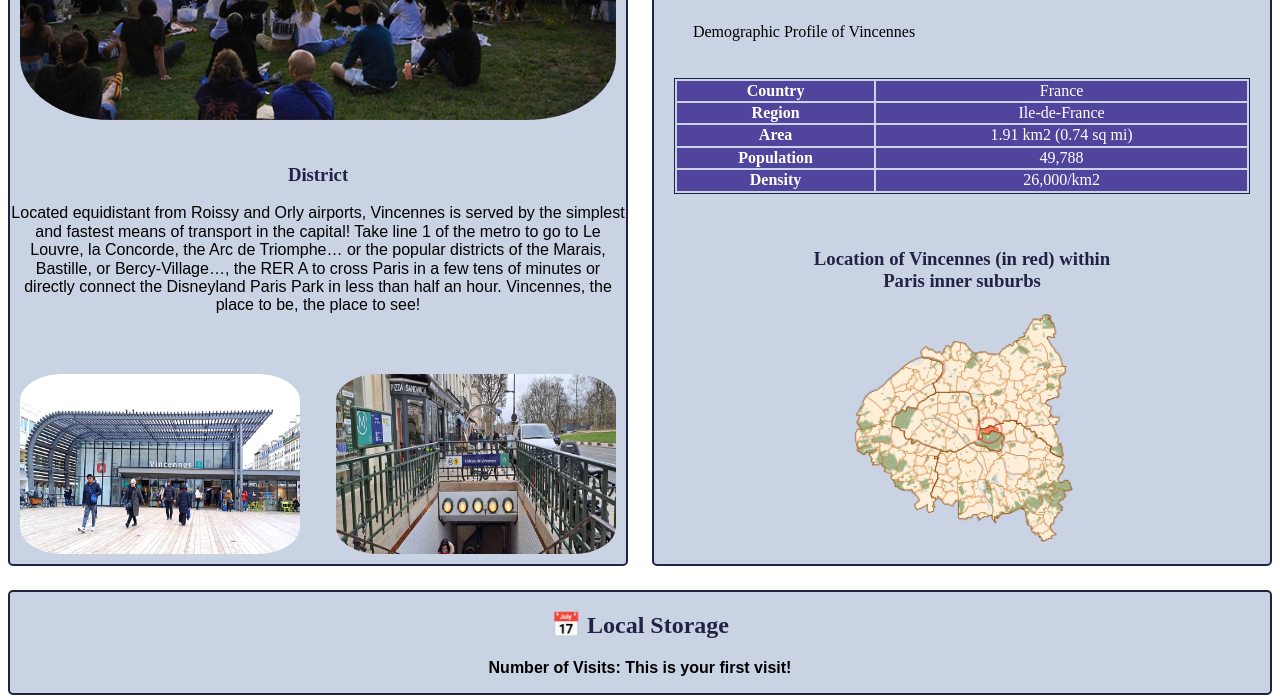
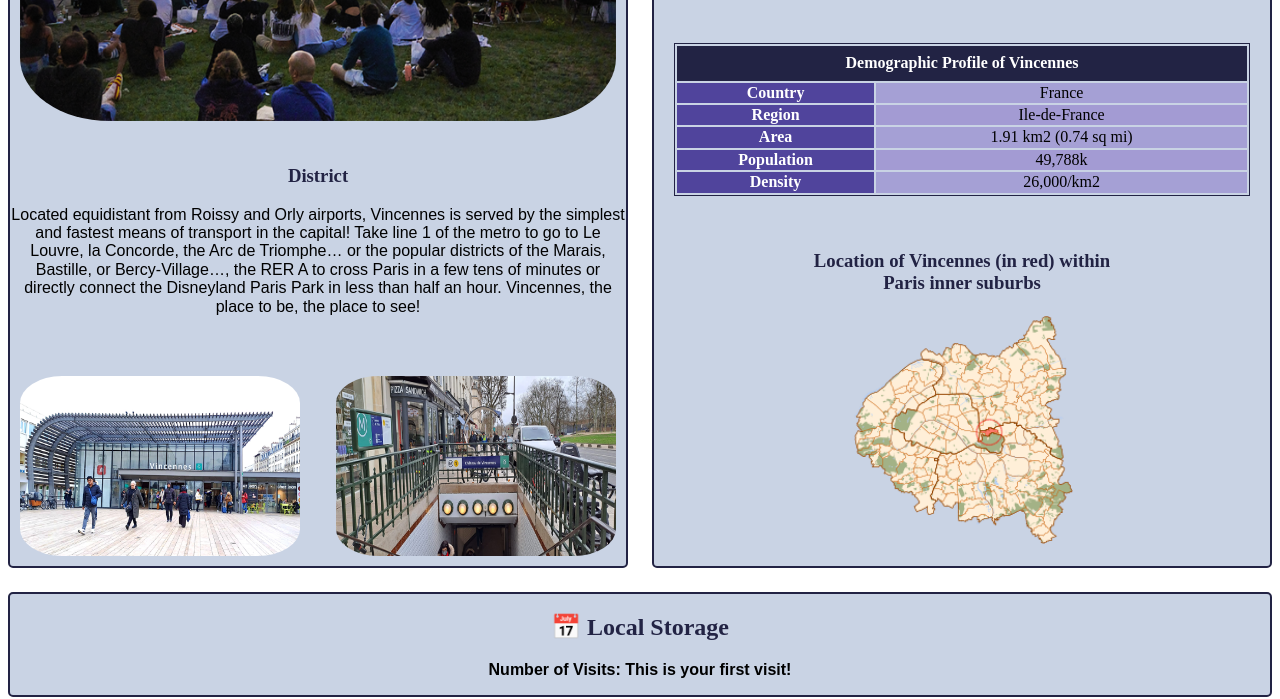
Before and after one commit to saraltr/wdd230, a plain HTML site: page chamber/discover.html in a window 1280 px wide. Shown: the part 1540-2239 px from the top of the page. Drawn offline with nearby package versions, Linux system fonts and the light colour scheme; a web font is replaced by a local one.

Commit message:
table fixed

```diff
--- a/chamber/discover.html
+++ b/chamber/discover.html
@@ -257,27 +257,35 @@
           <img src="images/culture-medium.jpg" alt="" loading="lazy" />
         </picture>
         <table class="demoTable">
-          <thead>Demographic Profile of Vincennes</thead>
+          <thead>
             <tr>
-            <td> <strong>Country</strong> </td>
+              <th colspan="2">
+                Demographic Profile of Vincennes
+              </th>
+            </tr>
+          </thead>
+          <tbody>
+            <tr>
+              <th><strong>Country</strong></th>
               <td>France</td>
             </tr>
             <tr>
-            <td><strong>Region</strong></td>
+              <th><strong>Region</strong></th>
               <td>Ile-de-France</td>
             </tr>
             <tr>
-            <td><strong>Area</strong></td>
+              <th><strong>Area</strong></th>
               <td>1.91 km2 (0.74 sq mi)</td>
             </tr>
             <tr>
-            <td><strong>Population</strong></td>
-            <td>49,788</td>
+              <th><strong>Population</strong></th>
+              <td>49,788k</td>
             </tr>
             <tr>
-            <td><strong>Density</strong></td>
+              <th><strong>Density</strong></th>
               <td>26,000/km2</td>
             </tr>
+          </tbody>
         </table>
         <div class="map">
           <h3>Location of Vincennes (in red) within Paris inner suburbs</h3>
--- a/chamber/styles/base.css
+++ b/chamber/styles/base.css
@@ -383,12 +383,24 @@ section.explore {
   word-break: break-word;
   margin: 20px;
   color: white;
+  text-align: center;
 }
 
-.demoTable tr {
-  text-align: center;
+.demoTable thead th {
   padding: 8px;
+  background-color: var(--primary-color);
+  background-color: var(--primary-color);
+}
+
+.demoTable th{
   background-color: var(--accent1-color);
+}
+.demoTable tbody td{
+  background-color: #9d95d2d0;
+  color: black;
+}
+.demoTable tr:nth-child(even){
+  background-color: #bab5dbd0;
 }
 
 .culture-img {
```
Lines whose indentation alone changed are shown as unchanged.
